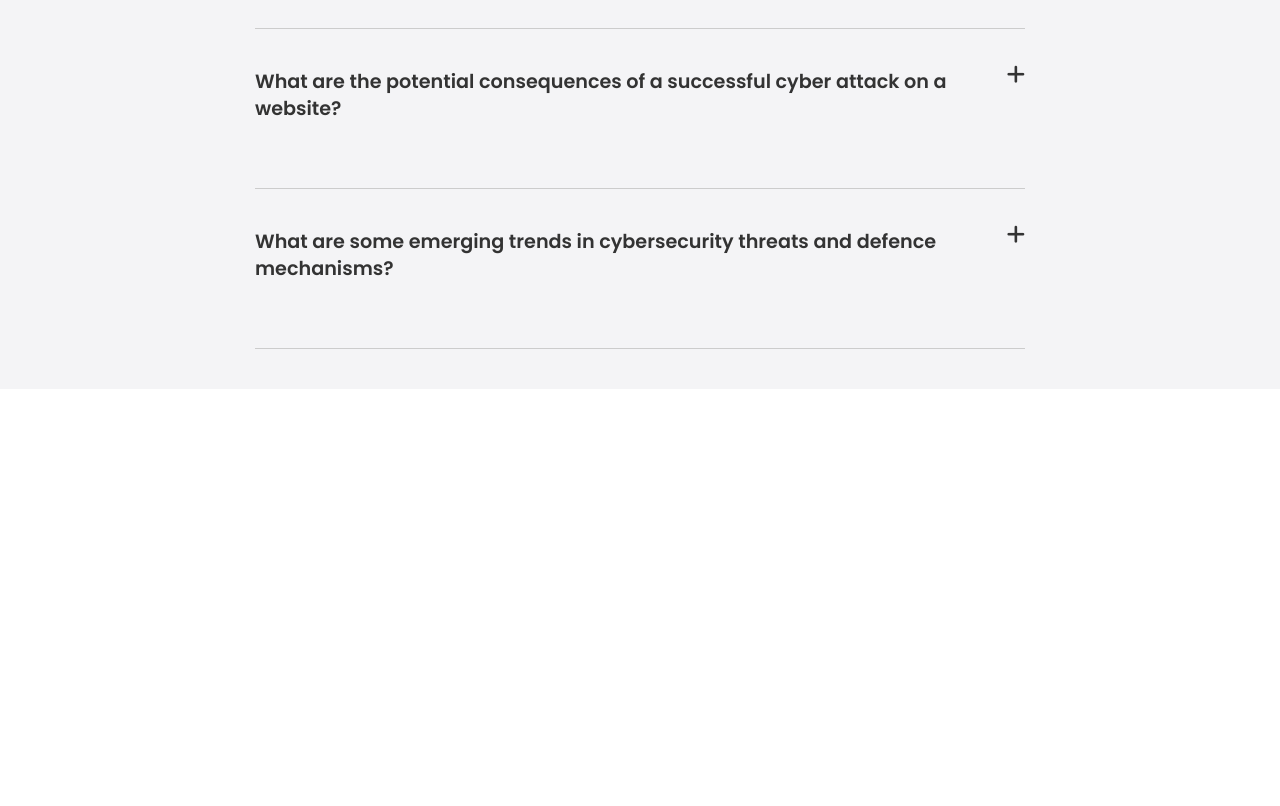
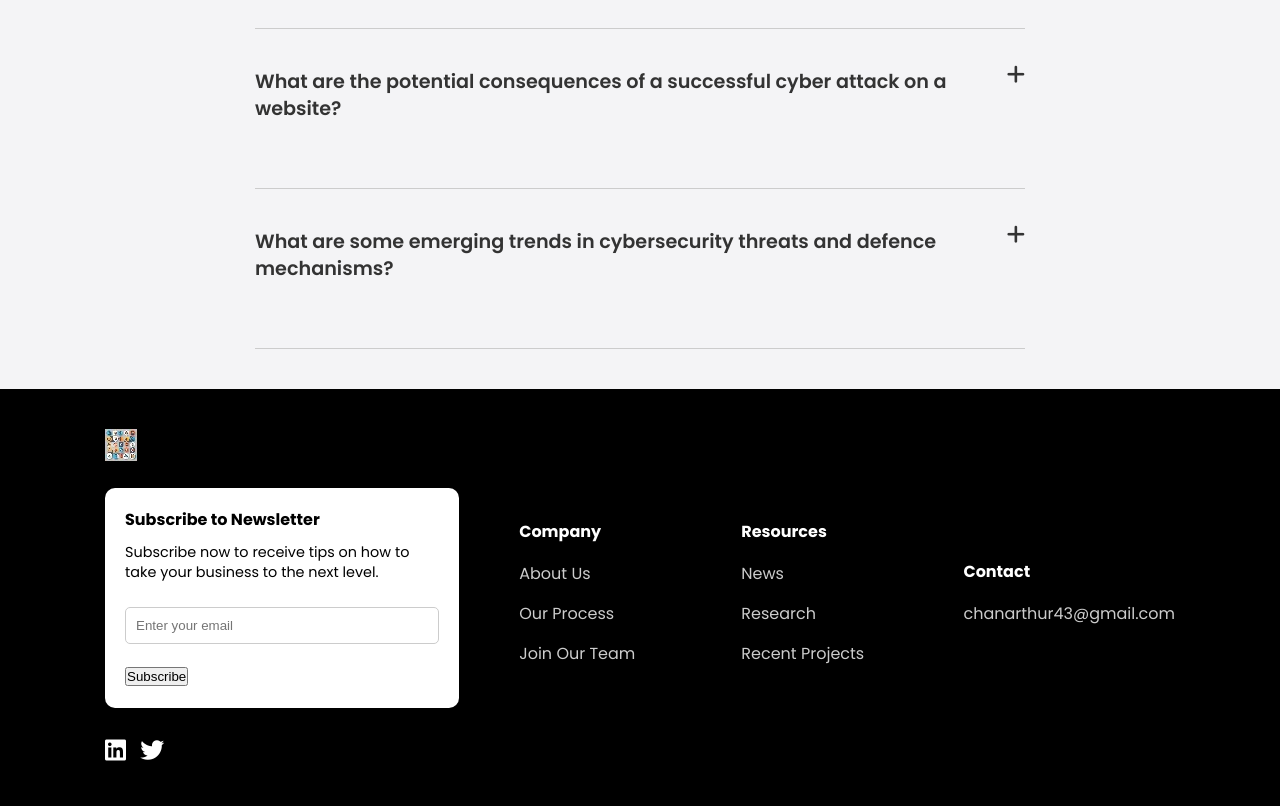
Before and after one commit to 70725/SAAS-WEBSITE, a plain HTML site: page index.html in a window 1280 px wide. Shown: the part 2830-3636 px from the top of the page. Before the commit the page ends 3219 px from the top, so only its background shows below. Drawn offline with Linux system fonts and the light colour scheme.

Commit message:
Adding of footer and links to subpages and resources

```diff
--- a/css/style.css
+++ b/css/style.css
@@ -185,6 +185,48 @@ img {
 
 }
 
+/* Footer */
+.footer {
+    padding:40px 0;
+}
+
+.footer h4 {
+    margin-bottom: 10px;
+}
+
+.footer ul li {
+    line-height: 2.5;
+}
+
+.footer a {
+    color: #ccc;
+}
+
+.footer i {
+    font-size: 1.5rem;
+    margin-right: 10px;
+}
+
+.footer-grid {
+    display: grid;
+    grid-template-columns: 2fr 1fr 1fr 1fr;
+    gap: 30px;
+    justify-content: center;
+    align-items: center;
+}
+
+.footer .card {
+    margin: 20px 30px 30px 0;
+}
+
+.footer input[type='email'] {
+    width: 100%;
+    padding: 10px;
+    border: 1px solid #ccc;
+    border-radius: 5px;
+    margin: 20px 0;
+}
+
 /* Utility Classes */
 .container {
     max-width: 1100px;
--- a/index.html
+++ b/index.html
@@ -34,10 +34,10 @@
                         <a href="index.html">Cybersecurity</a>
                     </li>
                     <li>
-                        <a href="#">Learning</a>
+                        <a href="learning.html">Learning</a>
                     </li>
                     <li>
-                        <a href="#">About Us</a>
+                        <a href="aboutus.html">About Us</a>
                     </li>
                     <li>
                         <a href="#">Activate Fun</a>
@@ -62,9 +62,9 @@
                     Cybersecurity Pros, John Opdennakker
                 </p>
                 <div class="hero-buttons">
-                    <a href="#" class="btn btn-primary">Learn
+                    <a href="learning.html" class="btn btn-primary">Learn
                     More</a>
-                    <a href="#" class="btn"><i class="fas fa-laptop"></i> More
+                    <a href="learning.html" class="btn"><i class="fas fa-laptop"></i> More
                     Information</a>
                 </div>
             </div>
@@ -81,7 +81,7 @@
                     <img src="images/video-preview.jpg" alt="video" class="video-preview" />
                 </a>
 
-                <a href="#" class="btn btn-primary">Get Started</a>
+                <a href="learning.html" class="btn btn-primary">Get Started</a>
             </div>
         </div>
      </section>
@@ -202,6 +202,52 @@
         </div>
        </section>
 
+       <!-- Footer -->
+       <footer class="footer bg-black">
+        <div class="container">
+            <div class="footer-grid">
+                <div>
+                    <a href="index.html">
+                        <img src="images/Icon.jpg" alt="logo">
+                    </a>
+                    <div class="card">
+                        <h4>Subscribe to Newsletter</h4>
+                        <p class="text-sm">
+                            Subscribe now to receive tips on how to take your business to the next level.
+                        </p>
+                        <form>
+                            <input type="email" id="email" placeholder="Enter your email">
+                            <button class="submit" class="btn btn-primary btn-block">Subscribe</button>
+                        </form>
+                    </div>
+                    <i class="fab fa-linkedin"></i>
+                    <i class="fab fa-twitter"></i>
+                </div>
+                <div>
+                    <h4>Company</h4>
+                    <ul>
+                        <li><a href="aboutus.html">About Us</a></li>
+                        <li><a href="aboutus.html">Our Process</a></li>
+                        <li><a href="aboutus.html">Join Our Team</a></li>
+                    </ul>
+                </div>
+                <div>
+                    <h4>Resources</h4>
+                    <ul>
+                        <li><a target="_blank" href="https://thehackernews.com/">News</a></li>
+                        <li><a target="_blank" href="https://cybersecurityventures.com/research/">Research</a></li>
+                        <li><a target="_blank" href="https://csrc.nist.gov/projects">Recent Projects</a></li>
+                    </ul>
+                </div>
+                <div>
+                    <h4>Contact</h4>
+                    <ul>
+                        <li><a target="_blank" href="https://mail.google.com/mail/u/0/?tab=rm&ogbl#inbox?compose=CllgCJlKnkrRttfcgBQsPkbqgcCWcVrwjWhcHVwpMWqDjzfBFtLbFVHVbjnbmVWkKpzQhhHHTfg">chanarthur43@gmail.com</a></li>
+                    </ul>
+                </div>
+            </div>
+        </div>
+       </footer>
 
     <script src="js/main.js"></script>
 </body>
```
Also changed, not shown: aboutus.html (added), learning.html (added).
